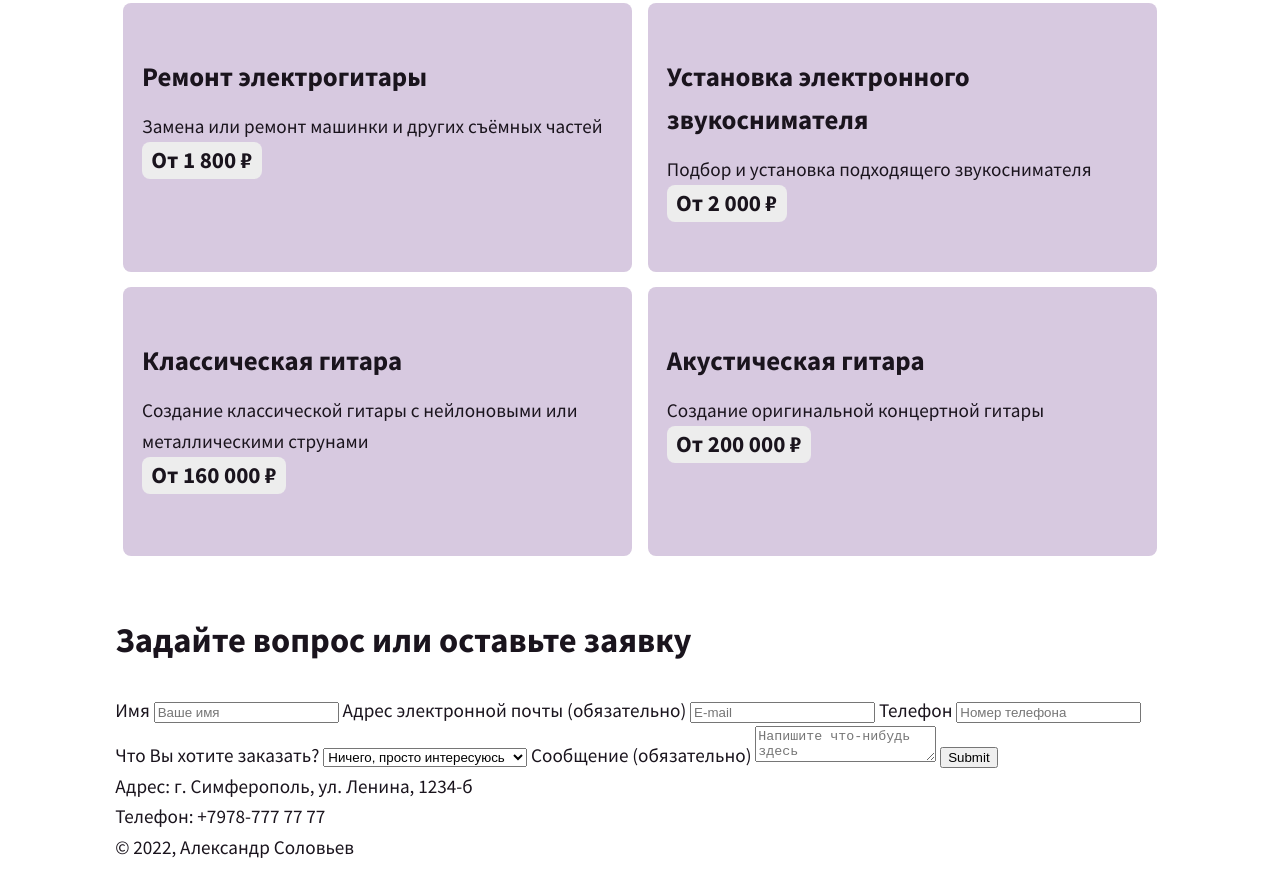
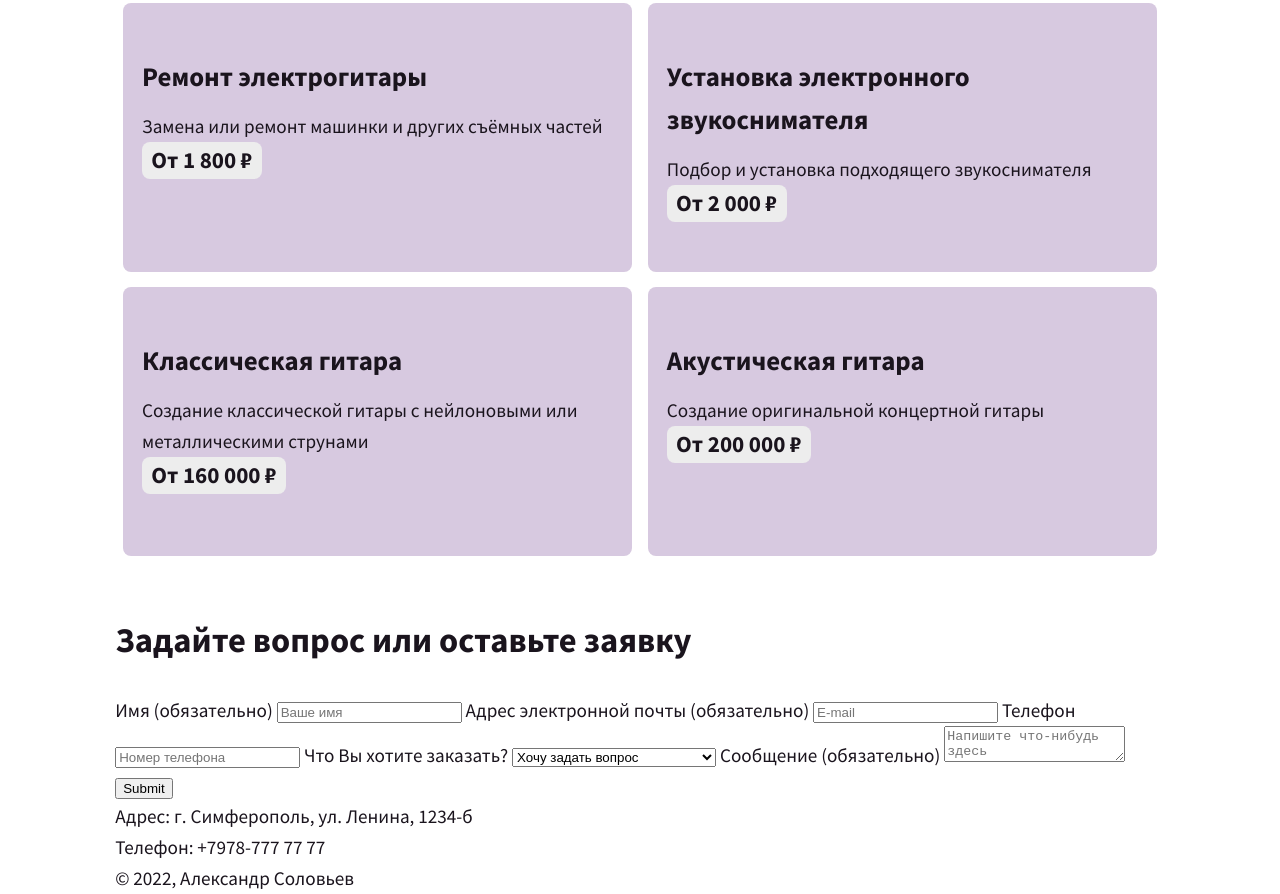
Before and after one commit to alexandersolovyov/WebSiteDemo--GuitarMakers, a website: page dist/index.html in a window 1280 px wide. Shown: the part 3999-4893 px from the top of the page. Before the commit the page ends 4862 px from the top, so only its background shows below. Drawn offline with nearby package versions, Linux system fonts and the light colour scheme; files that its build step writes are made by us from their sources.

Commit message:
Correct visible data in message form

```diff
--- a/dist/index.html
+++ b/dist/index.html
@@ -211,7 +211,7 @@
         <section class="content-section">
           <h2>Задайте вопрос или оставьте заявку</h2>
           <form id="form" action=" https://www.freecodecamp.com/email-submit" method="post">
-            <label for="client-name">Имя</label>
+            <label for="client-name">Имя (обязательно)</label>
             <input type="text" id="client-name" name="client-name" placeholder="Ваше имя">
             <label for="email">Адрес электронной почты (обязательно)</label>
             <input type="email" id="email" name="email" required="required" placeholder="E-mail">
@@ -219,7 +219,7 @@
             <input type="tel" id="phone" name="phone" placeholder="Номер телефона">
             <label for="guitar-type">Что Вы хотите заказать?</label>
             <select id="guitar-type" name="guitar-type">
-              <option value="nothing" selected="selected">Ничего, просто интересуюсь</option>
+              <option value="nothing" selected="selected">Хочу задать вопрос</option>
               <option value="repair">Реставрация гитары</option>
               <option value="classic">Классическая гитара</option>
               <option value="acoustic">Акустическая гитара</option>
```
